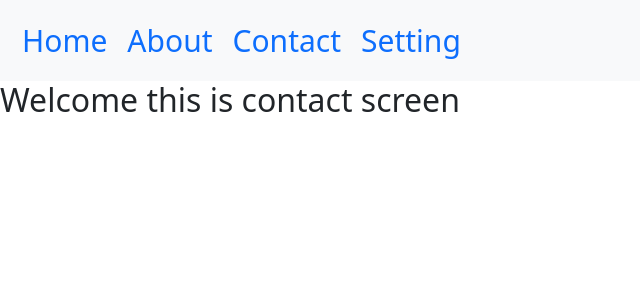
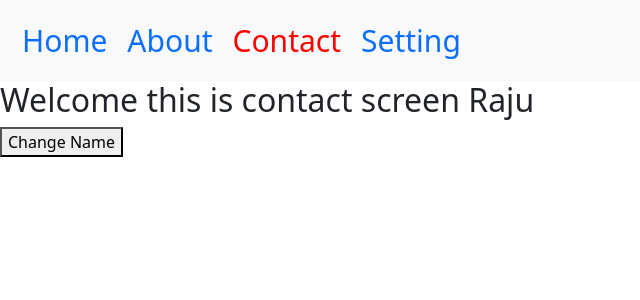
Before and after one commit to panasa1998/5r-react-class, a React (Create React App) app: page /contact in a window 1280 px wide. Shown: the top 300 px of the page, without its empty margins (0-640 px from the left). Built offline with nearby package versions, Linux system fonts and the light colour scheme.

Commit message:
UseContext hook practice

```diff
--- /dev/null
+++ b/src/Components/NavBar/NavBar.css
@@ -0,0 +1,8 @@
+
+
+.active{
+    color: red;
+}
+.active :hover{
+    color: greenyellow;
+}
--- a/src/Components/NavBar/navBar.js
+++ b/src/Components/NavBar/navBar.js
@@ -1,8 +1,10 @@
 import React from "react";
-import { Link } from "react-router-dom";
+import { NavLink } from "react-router-dom";
+import "./NavBar.css"
+
 
 function NavBar(){
-    const linkSyle={
+    const NavLinkSyle={
         textDecoration:"none",
     }
     const listStyle={
@@ -15,28 +17,28 @@ function NavBar(){
         <div className="container-fluid">
           <ul className="navbar-nav">
             <li className="nav-item" style={listStyle}>
-              {/* <a className="nav-link active" href="#">
+              {/* <a className="nav-NavLink active" href="#">
                 Active
               </a> */}
-              <Link to={"/"} style={linkSyle}>Home</Link>
+              <NavLink to={"/"} style={NavLinkSyle}>Home</NavLink>
             </li>
             <li className="nav-item" style={listStyle}>
-              {/* <a className="nav-link" href="#">
-                Link
+              {/* <a className="nav-NavLink" href="#">
+                NavLink
               </a> */}
-              <Link to={"/about"} style={linkSyle}>About</Link>
+              <NavLink to={"/about"} style={NavLinkSyle}>About</NavLink>
             </li>
             <li className="nav-item" style={listStyle}>
-              {/* <a className="nav-link" href="#">
-                Link
+              {/* <a className="nav-NavLink" href="#">
+                NavLink
               </a> */}
-              <Link to={"/contact"} style={linkSyle}>Contact</Link>
+              <NavLink to={"/contact"} style={NavLinkSyle}>Contact</NavLink>
             </li>
             <li className="nav-item" style={listStyle}>
-              {/* <a className="nav-link" href="#">
-                Link
+              {/* <a className="nav-NavLink" href="#">
+                NavLink
               </a> */}
-              <Link to={"/setting"} style={linkSyle}>Setting</Link>
+              <NavLink to={"/setting"} style={NavLinkSyle}>Setting</NavLink>
             </li>
 
           </ul>
--- a/src/Navigations/stack.js
+++ b/src/Navigations/stack.js
@@ -1,4 +1,4 @@
-import React from "react";
+import React, { createContext, useState } from "react";
 import { BrowserRouter, Route, Routes } from "react-router-dom";
 import HomeScreen from "../Screens/homeScreen";
 import AboutScreen from "../Screens/aboutScreen";
@@ -7,8 +7,21 @@ import SettingScreen from "../Screens/settingScreen";
 import InvalidScreen from "../Screens/invalidScreen";
 import DynamicPage from "../Screens/dynamicPage";
 
+export const ProfileWrapper=createContext();
+
 function Stack(){
+    const [profileInfo,setProfileInfo]=useState({
+        name:"Raju"
+    })
+
+    const changeName=(name)=>{
+        setProfileInfo({...profileInfo,name:name})
+    }
     return(
+        <ProfileWrapper.Provider value={{
+            profileInfo,
+            changeName,
+        }}>
             <BrowserRouter>
                 <Routes>
                     <Route path="/" Component={HomeScreen}/>
@@ -20,6 +33,9 @@ function Stack(){
                     <Route path="/:location/:restaurentId/info" Component={DynamicPage}/>
                 </Routes>
             </BrowserRouter>
+
+        </ProfileWrapper.Provider>
+
     )
 }
 export default Stack;
--- a/src/Screens/contactScreen.js
+++ b/src/Screens/contactScreen.js
@@ -1,12 +1,20 @@
 
-import React from "react";
+import React, { useContext } from "react";
 import NavBar from "../Components/NavBar/navBar";
+import { ProfileWrapper } from "../Navigations/stack";
 
 const ContactScreen=()=>{
+    const profileInfo = useContext(ProfileWrapper)
+    console.log(profileInfo)
+
+    const changeName=()=>{
+        profileInfo.changeName("Naresh")
+    }
     return(
         <>
         <NavBar/>
-        <h2>Welcome this is contact screen</h2>
+        <h2>Welcome this is contact screen {profileInfo.profileInfo.name}</h2>
+        <button onClick={changeName}>Change Name</button>
         </>
     )
 }
--- a/src/Screens/homeScreen.js
+++ b/src/Screens/homeScreen.js
@@ -1,11 +1,13 @@
-import React from "react";
+import React, { useContext } from "react";
 import NavBar from "../Components/NavBar/navBar";
+import { ProfileWrapper } from "../Navigations/stack";
 
 const HomeScreen=()=>{
+    const sharedData =  useContext(ProfileWrapper);
     return(
         <>
         <NavBar/>
-        <h2>Welcome this is home screen</h2>
+        <h2>Welcome this is home screen {sharedData.profileInfo.name}</h2>
         </>
     )
 }
```
